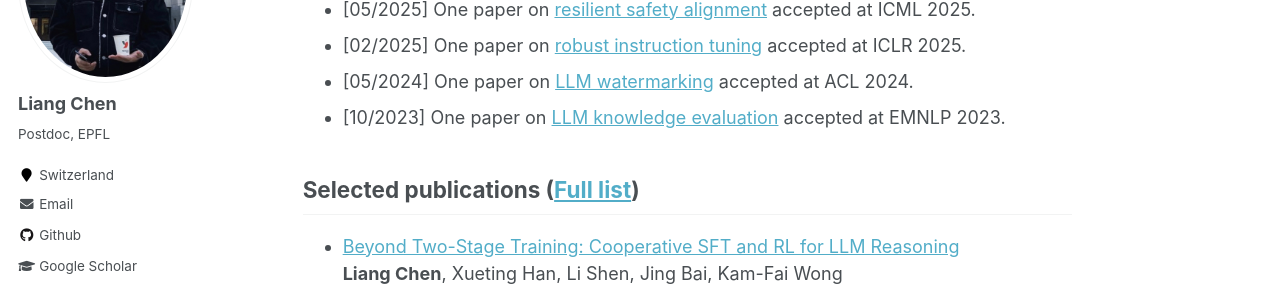
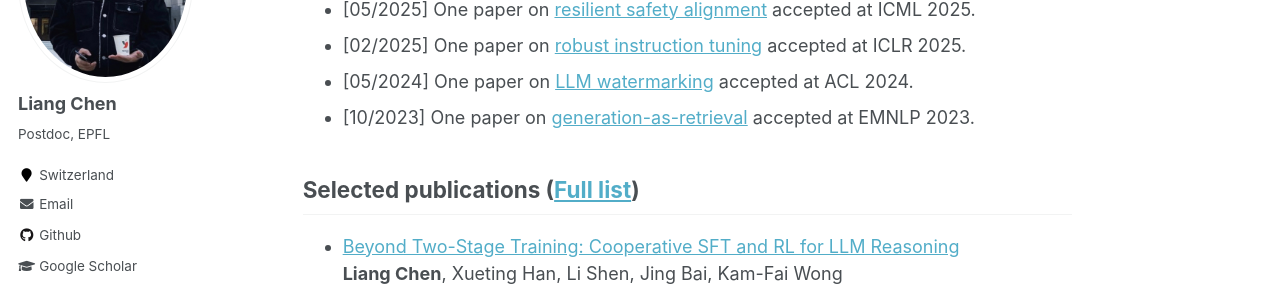
Before and after one commit to ChanLiang/ChanLiang.github.io, a Jekyll site: the page built from _pages/about.md, in a window 1280 px wide and 900 px high, scrolled down 979 px. Shown: the part 153-444 px from the top of the window. Built offline with Jekyll 4.4.1, drawn with Linux system fonts in a browser that asks for light colours.

Commit message:
Update about.md

```diff
--- a/_pages/about.md
+++ b/_pages/about.md
@@ -35,7 +35,7 @@ Feel free to reach out if you’d like to chat about research or explore potenti
 * [05/2025] One paper on [resilient safety alignment](https://openreview.net/pdf?id=EMHED4WTHT) accepted at ICML 2025.
 * [02/2025] One paper on [robust instruction tuning](https://openreview.net/pdf?id=txoJvjfI9w) accepted at ICLR 2025.
 * [05/2024] One paper on [LLM watermarking](https://aclanthology.org/2024.acl-long.496.pdf) accepted at ACL 2024.
-* [10/2023] One paper on [LLM knowledge evaluation](https://aclanthology.org/2023.emnlp-main.390.pdf) accepted at EMNLP 2023.
+* [10/2023] One paper on [generation-as-retrieval](https://aclanthology.org/2023.emnlp-main.390.pdf) accepted at EMNLP 2023.
 
 ## Selected publications ([Full list](/publications/))
 
```
